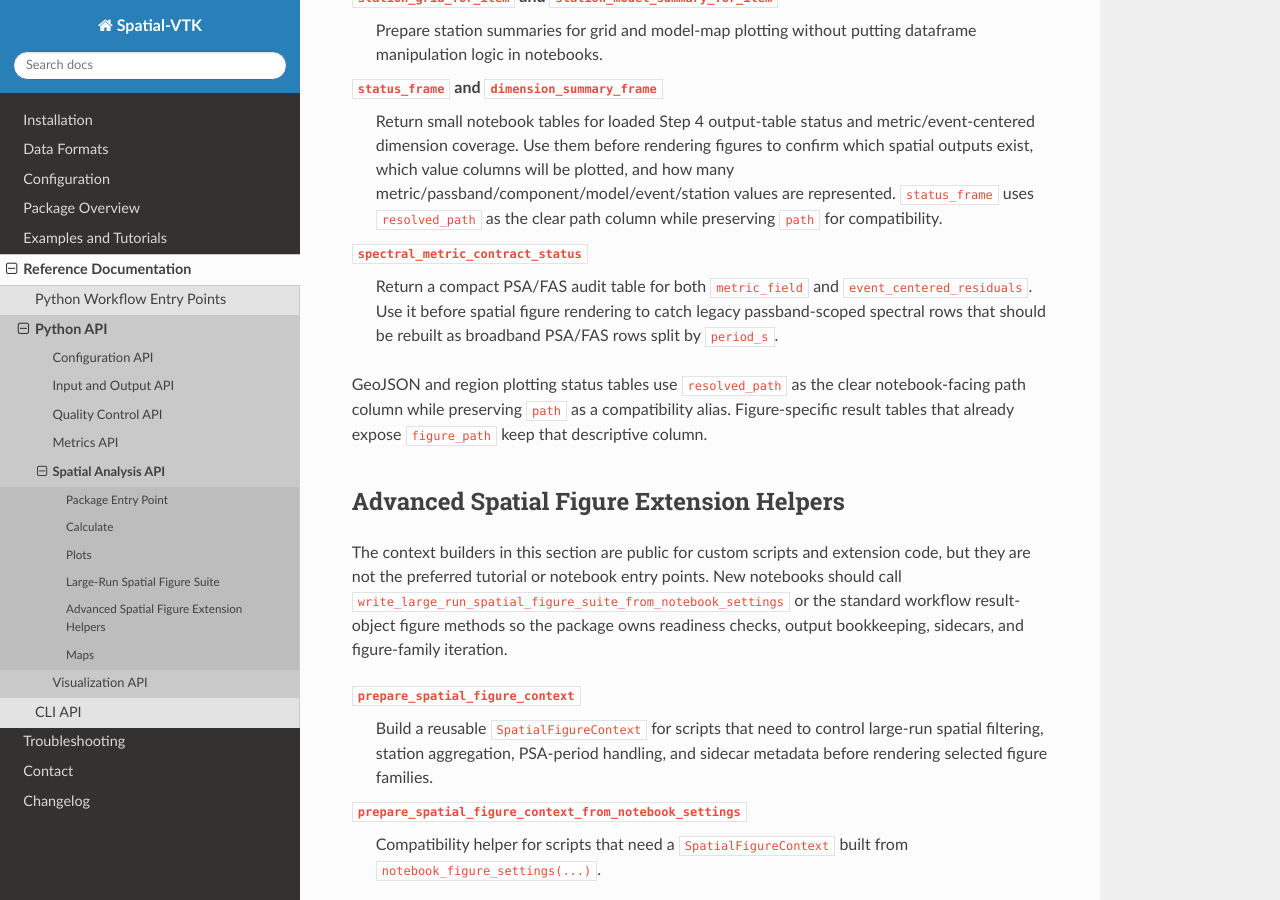
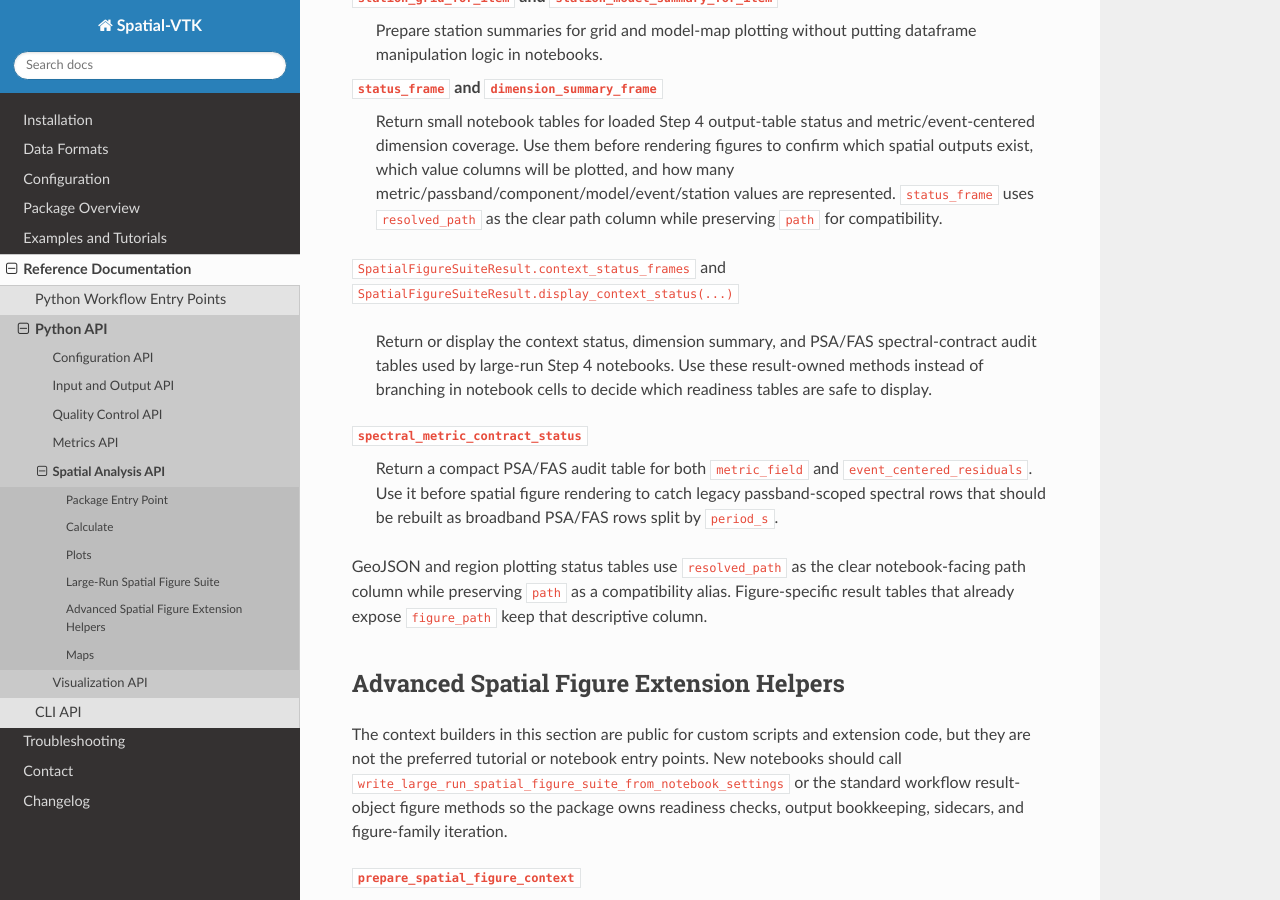
Before and after one commit to bcbirkel/spatial-vtk, a Sphinx documentation site: the page built from docs/reference/api/spatial.rst, in a window 1280 px wide and 900 px high, scrolled down 6197 px. Built offline with Sphinx 7.4.7 and the Read the Docs theme 3.1.0, drawn with Linux system fonts in a browser that asks for light colours.

Commit message:
Document figure suite status displays

```diff
--- a/docs/changelog.rst
+++ b/docs/changelog.rst
@@ -109,6 +109,9 @@ Changelog
   - Config API docs now list ``notebook_step_result`` and
     ``notebook_step_result_frame`` beside ``run_notebook_step_if_needed`` for
     custom fallback workflow cells.
+  - Metric and spatial plotting API docs now describe figure-suite result
+    context-status display methods so notebooks can show readiness and
+    dimension tables without local branching.
   - Spatial API guidance now presents the Step 4 output-status/result helpers
     before the direct spatial-statistics runner, keeping routine notebook docs
     aligned with the large-run driver pattern.
--- a/docs/reference/api/metrics.rst
+++ b/docs/reference/api/metrics.rst
@@ -254,6 +254,10 @@ standard row factories used by the large-run notebooks:
    status table includes exact ``figure_paths`` lists plus the existing
    ``first_figure_path`` and ``figure_paths_preview`` display fields so
    notebooks do not parse preview strings to inspect generated figures.
+   The returned ``MetricFigureSuiteResult`` also owns
+   ``context_status_frames()`` and ``display_context_status(...)`` so notebooks
+   can display metric-table readiness, spectral-contract checks, and dimension
+   summaries without branching on context readiness in notebook cells.
 
 ``station_grid_for_item`` and ``station_model_summary_for_item``
    Prepare station summaries for grid and model-map plotting while preserving
--- a/docs/reference/api/spatial.rst
+++ b/docs/reference/api/spatial.rst
@@ -351,6 +351,13 @@ schemas.
    represented. ``status_frame`` uses ``resolved_path`` as the clear path
    column while preserving ``path`` for compatibility.
 
+``SpatialFigureSuiteResult.context_status_frames`` and
+``SpatialFigureSuiteResult.display_context_status(...)``
+   Return or display the context status, dimension summary, and PSA/FAS
+   spectral-contract audit tables used by large-run Step 4 notebooks. Use
+   these result-owned methods instead of branching in notebook cells to decide
+   which readiness tables are safe to display.
+
 ``spectral_metric_contract_status``
    Return a compact PSA/FAS audit table for both ``metric_field`` and
    ``event_centered_residuals``. Use it before spatial figure rendering to
```
Also changed, not shown: 1 other file.
